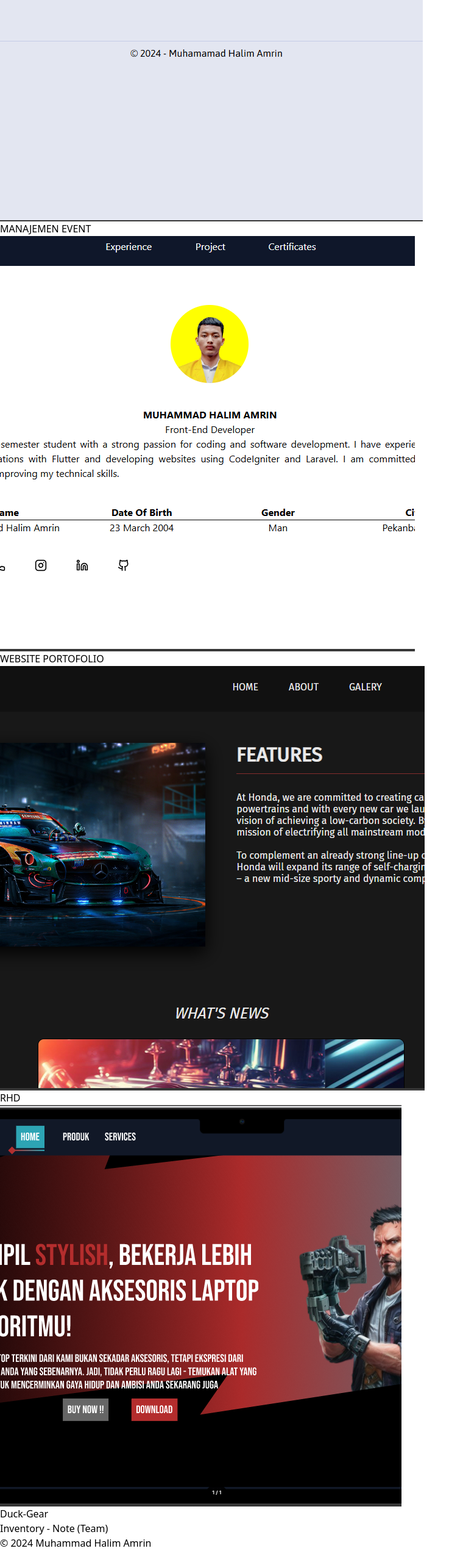
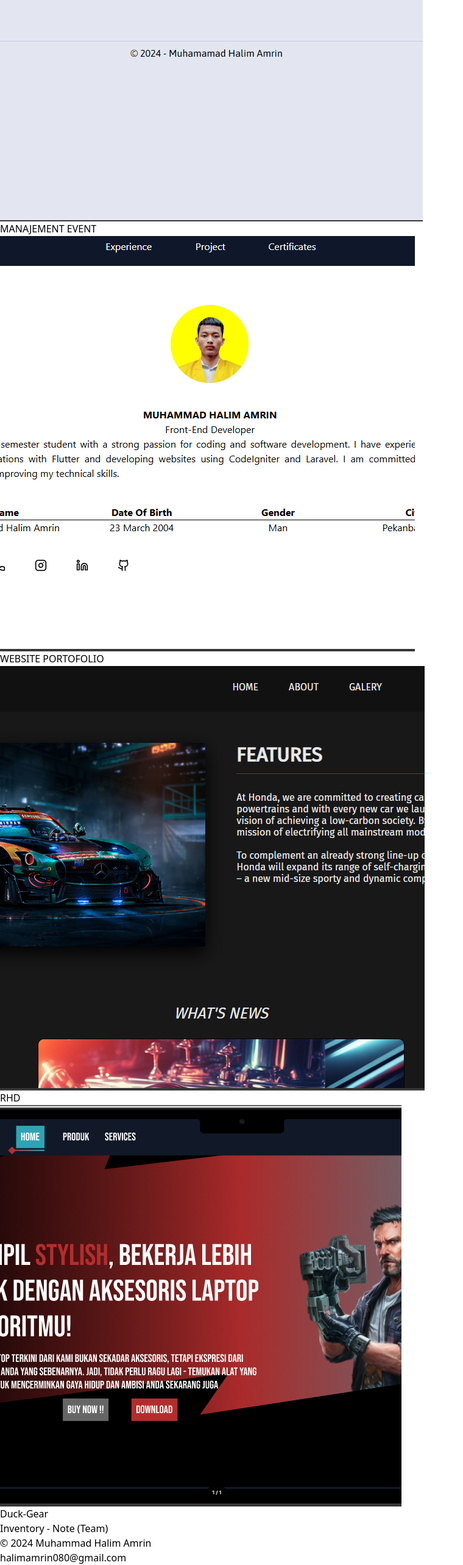
Before and after one commit to halimamrin312/portofolio, a React (Vite) app: page / in a window 1280 px wide. Shown: the part 1704-4270 px from the top of the page at 61% size, without its empty margins (0-760 px from the left). Before the commit the page ends 4246 px from the top, so only its background shows below. Built offline with nearby package versions, Linux system fonts and the light colour scheme.

Commit message:
Update Project

```diff
--- a/src/component/Footer.jsx
+++ b/src/component/Footer.jsx
@@ -2,8 +2,10 @@
 
 function Footer() {
   return (
-    <div className="text-center p-2 font-semibold text-gray-600">
+    <div className="px-5 flex justify-between p-2 font-semibold text-gray-600">
         <p>&copy; 2024 Muhammad Halim Amrin</p>
+        <a href="mailto:Halimamrin080@gmail.com"><p>halimamrin080@gmail.com</p></a>
+
     </div>
   )
 }
--- a/src/component/Project.jsx
+++ b/src/component/Project.jsx
@@ -12,7 +12,7 @@
             </div>
             <div className='flex flex-wrap justify-around gap-10 '>
 {/* <<<<<<< HEAD */}
-                <CustomLink src={img1} href="https://github.com/halimamrin312/manajementevent">MANAJEMEN EVENT</CustomLink>
+                <CustomLink src={img1} href="https://rhdm.000webhostapp.com/">MANAJEMENT EVENT</CustomLink>
                 <CustomLink src={img2} href="https://github.com/halimamrin312/portofolio">WEBSITE PORTOFOLIO</CustomLink>
                 <CustomLink src={img3} href="https://github.com/halimamrin312/RHD---Project">RHD</CustomLink>
                 <CustomLink src={img4} href="https://www.figma.com/proto/DYJmBTw9UhONRjLIFXLDkR/DuckGear?node-id=4-2&t=FghOWKRnyk4IFTCT-1">Duck-Gear</CustomLink>
```
